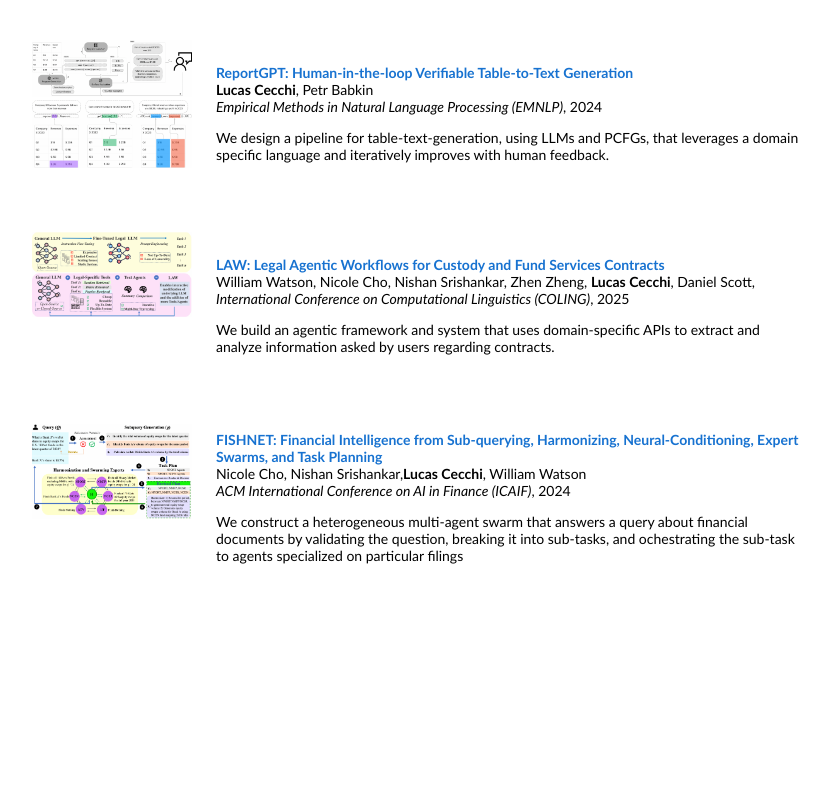
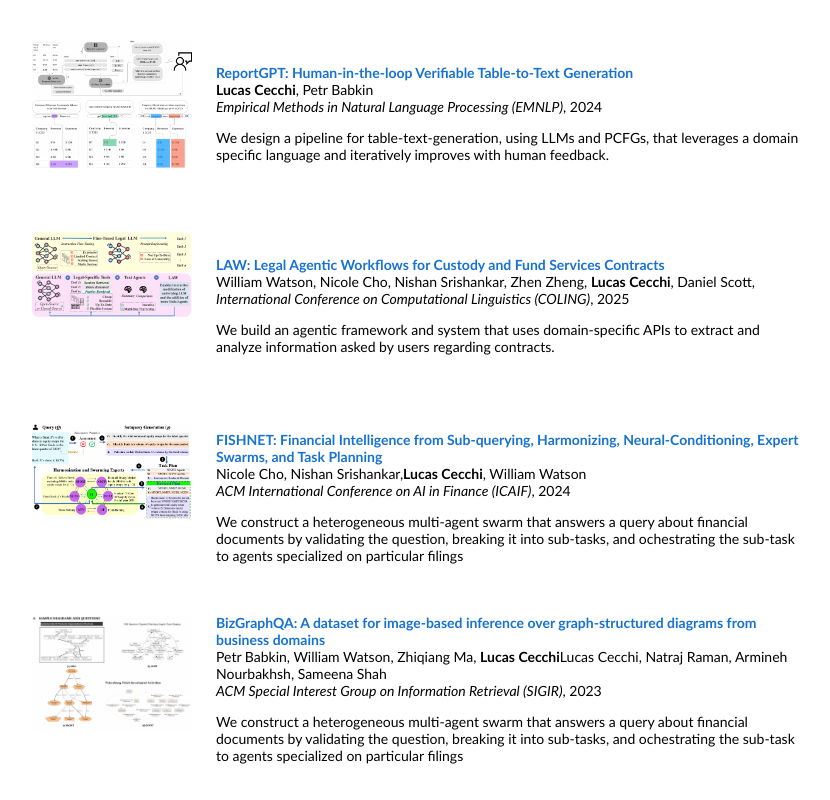
Before and after one commit to Lucasc-99/Lucasc-99.github.io, a plain HTML site: page index.html in a window 1280 px wide. Shown: the part 351-1151 px from the top of the page, without its empty margins (224-1054 px from the left). Before the commit the page ends 959 px from the top, so only its background shows below. Drawn offline with Linux system fonts and the light colour scheme.

```diff
--- a/index.html
+++ b/index.html
@@ -135,6 +135,33 @@
       </td>
     </tr>
 
+    <tr>
+      <td style="padding:16px;width:20%;vertical-align:middle">
+        <div class="one">
+          <img src='images/bizgraphqa.png' width="160">
+        </div>
+
+      </td>
+      <!-- add picture here -->
+      <td style="padding:8px;width:80%;vertical-align:middle">
+        <a href="https://dl.acm.org/doi/10.1145/3539618.3591875">
+
+      <span class="papertitle">BizGraphQA: A dataset for image-based inference over graph-structured diagrams from business domains
+</span>
+        </a>
+        <br>
+        Petr Babkin, William Watson, Zhiqiang Ma, <strong>Lucas Cecchi</strong>Lucas Cecchi, Natraj Raman, Armineh Nourbakhsh, Sameena Shah
+
+        <br>
+        <em>ACM Special Interest Group on Information Retrieval (SIGIR)</em>, 2023 &nbsp
+        <br>
+        <p></p>
+        <p>
+          We construct a heterogeneous multi-agent swarm that answers a query about financial documents by validating the question, breaking it into sub-tasks, and ochestrating the sub-task to agents specialized on particular filings
+        </p>
+      </td>
+    </tr>
+
     </table>
   </body>
 </html>
```
Also changed, not shown: images/bizgraphqa.png (added).
